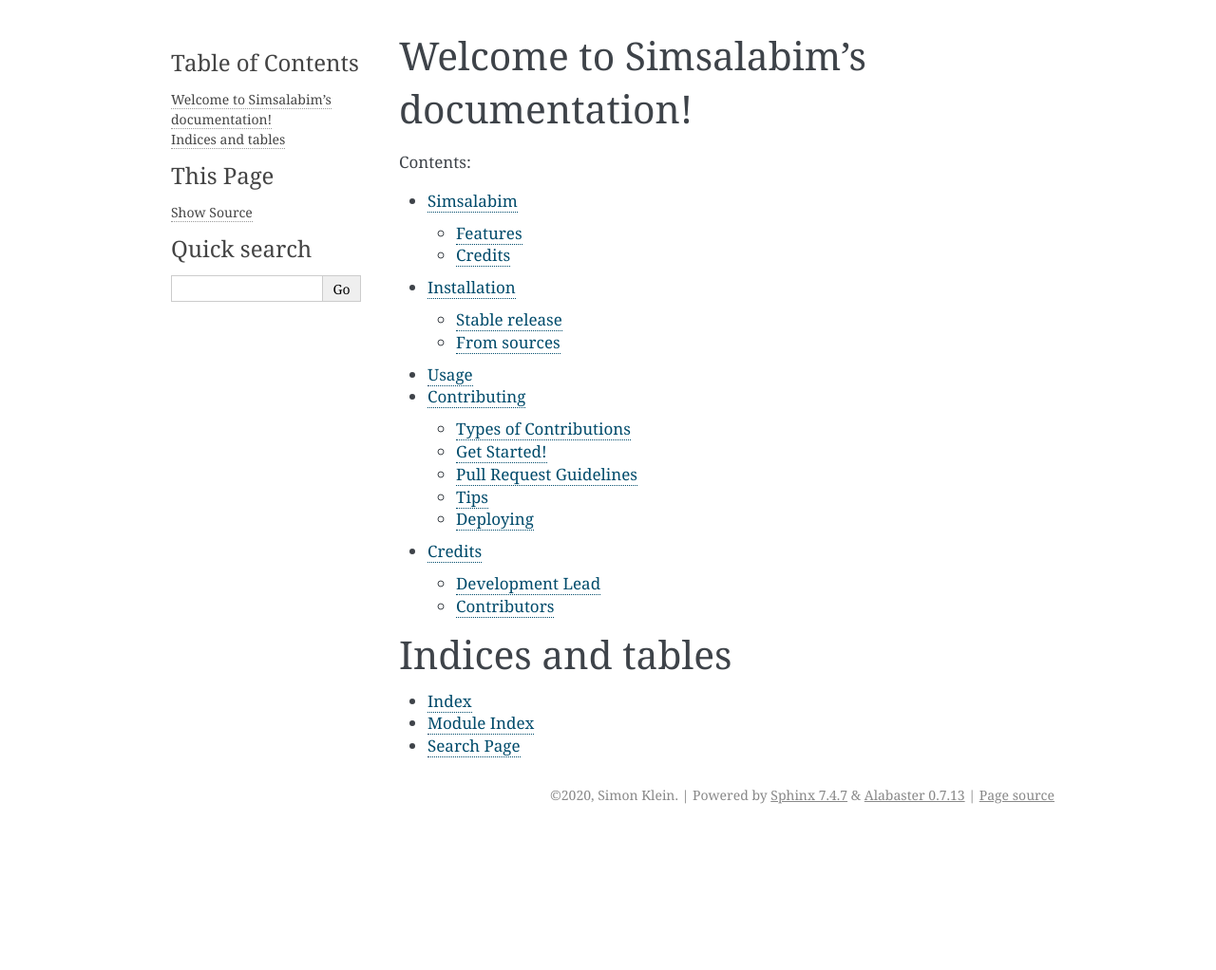
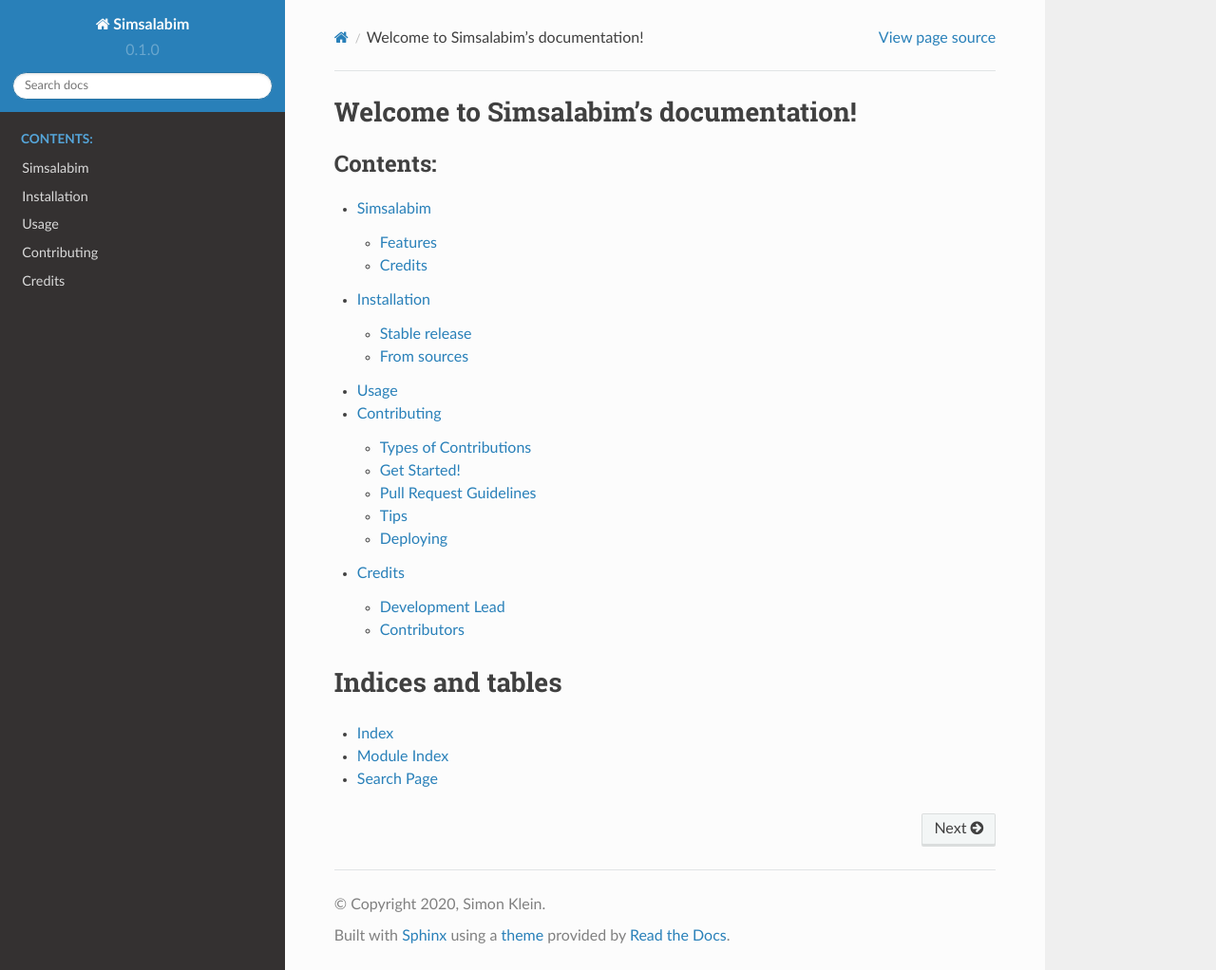
Before and after one commit to simklein/simsalabim, a Sphinx documentation site: the page built from docs/index.rst, in a window 1280 px wide and 1022 px high. Shown: the whole window at 95% size. Built offline with Sphinx 7.4.7 and the Read the Docs theme 2.0.0, drawn with Linux system fonts in a browser that asks for light colours; pages that are not in the unit, such as notebooks, are missing from menus.

Commit message:
Update conf.py

```diff
--- a/docs/conf.py
+++ b/docs/conf.py
@@ -22,6 +22,9 @@
 sys.path.insert(0, os.path.abspath('..'))
 
 import simsalabim
+import decibel
+import excel_loader
+import sphinx_rtd_theme
 
 # -- General configuration ---------------------------------------------
 
@@ -31,7 +34,7 @@
 
 # Add any Sphinx extension module names here, as strings. They can be
 # extensions coming with Sphinx (named 'sphinx.ext.*') or your custom ones.
-extensions = ['sphinx.ext.autodoc', 'sphinx.ext.viewcode']
+extensions = ['sphinx.ext.autodoc', 'sphinx.ext.viewcode', 'sphinx_rtd_theme']
 
 # Add any paths that contain templates here, relative to this directory.
 templates_path = ['_templates']
@@ -83,7 +86,7 @@
 # The theme to use for HTML and HTML Help pages.  See the documentation for
 # a list of builtin themes.
 #
-html_theme = 'alabaster'
+html_theme = 'sphinx_rtd_theme'
 
 # Theme options are theme-specific and customize the look and feel of a
 # theme further.  For a list of options available for each theme, see the
```
